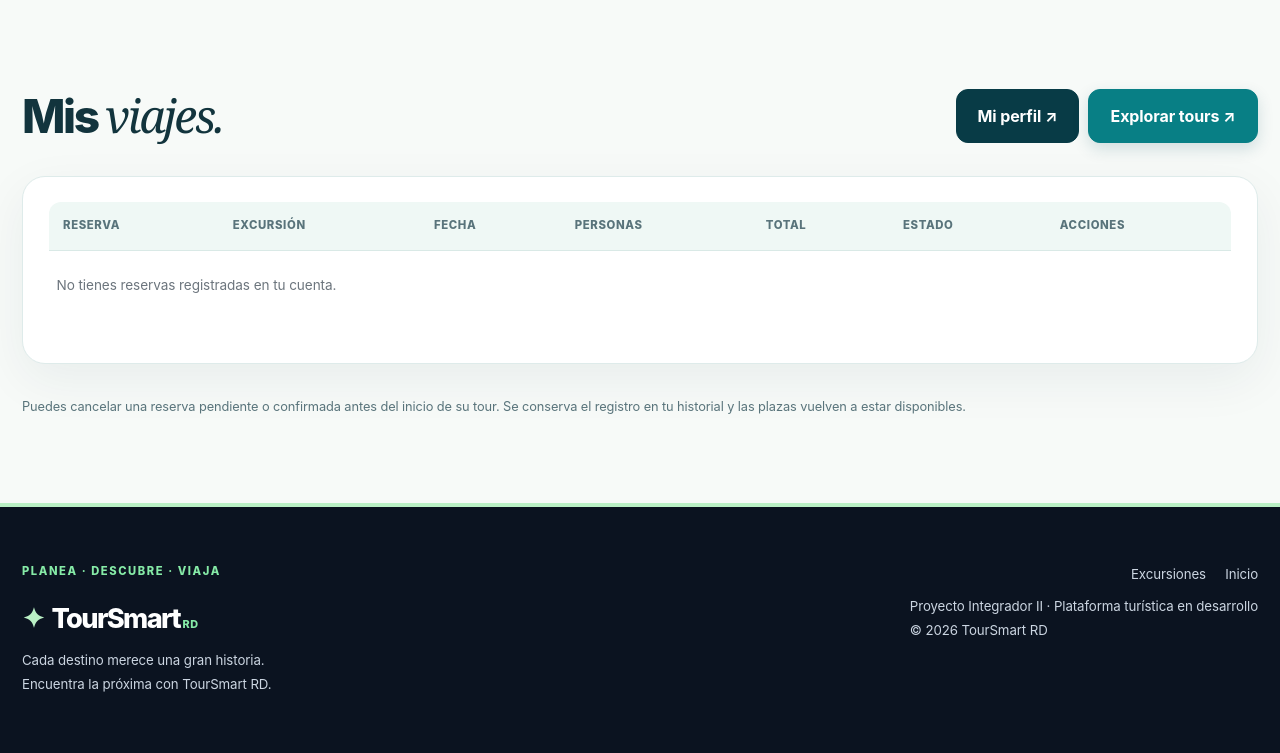
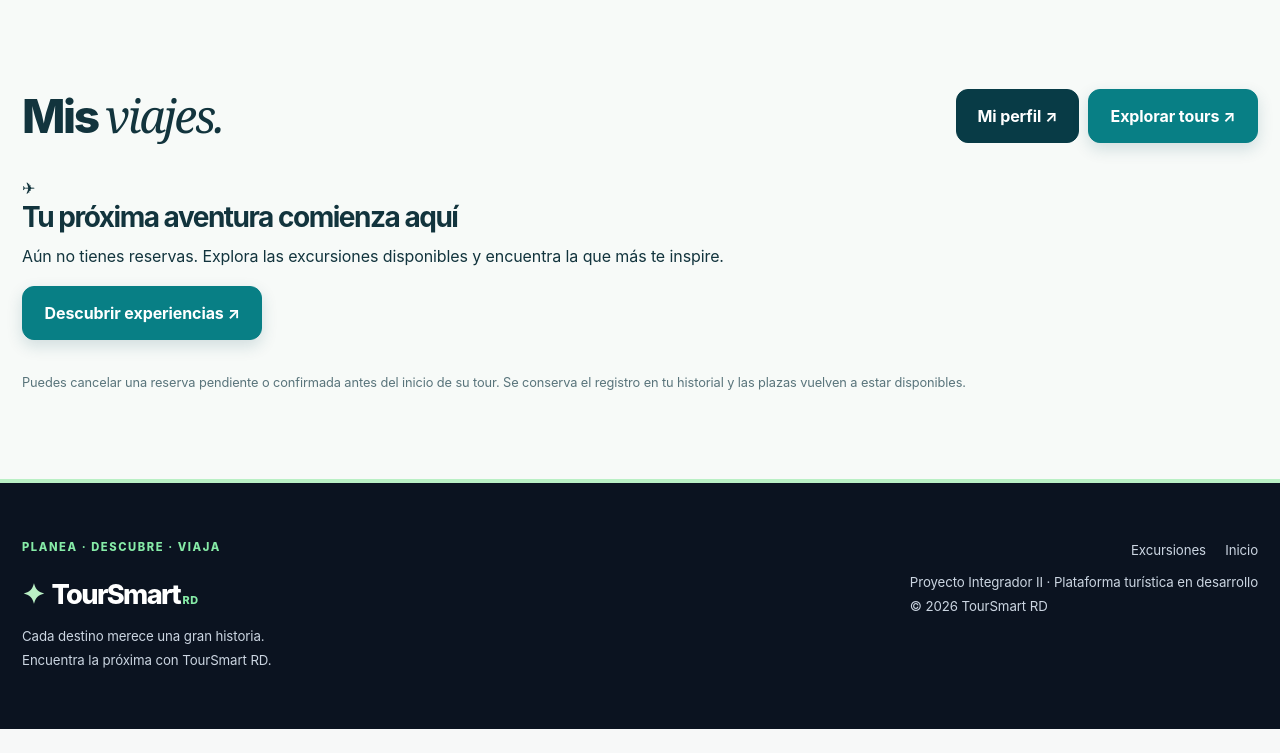
Before and after one commit to Omargenao25/AgenciaToursAPI, an ASP.NET Core app: template TourSmart.Web/Views/MiCuentaWeb/MisReservas.cshtml in a window 1280 px wide. Shown: the part 365-1118 px from the top of the page. After the commit the page ends 1094 px from the top, so only its background shows below. Run offline with ASP.NET Core 8, Linux system fonts and the light colour scheme; the template is opened without the code that fills it, so the values that code supplies are empty; the project's own start-up code is not run, and a stand-in starts its controllers and pages.

Commit message:
design(client): convertir mis reservas en tarjetas modernas con estados y acciones seguras

```diff
--- a/TourSmart.Web/Views/MiCuentaWeb/MisReservas.cshtml
+++ b/TourSmart.Web/Views/MiCuentaWeb/MisReservas.cshtml
@@ -8,37 +8,46 @@
 @if (TempData["Exito"] is string exito) { <div class="alert alert-success" role="status">@exito</div> }
 @if (TempData["Error"] is string error) { <div class="alert alert-warning" role="alert">@error</div> }
 <div class="dashboard-head mb-4"><h2>Mis <em>viajes.</em></h2><div class="d-flex gap-2 flex-wrap"><a class="btn btn-dark-pill" asp-controller="MiCuentaWeb" asp-action="Perfil">Mi perfil ↗</a><a class="btn btn-accent" asp-controller="Tours" asp-action="Index">Explorar tours ↗</a></div></div>
-<div class="dashboard-table"><div class="table-responsive"><table class="table align-middle">
-<thead><tr><th>Reserva</th><th>Excursión</th><th>Fecha</th><th>Personas</th><th>Total</th><th>Estado</th><th>Acciones</th></tr></thead>
-<tbody>
-@foreach (var item in Model)
+<div class="ts-client-reservations-grid">
+@if (!Model.Any())
 {
-<tr>
-  <td>#@item.Id</td>
-  <td><strong>@item.Tour</strong></td>
-  <td>@(item.FechaTour?.ToString("dd/MM/yyyy") ?? "Por confirmar")</td>
-  <td>@item.CantidadPersonas</td>
-  <td>RD$ @item.Total.ToString("N2")</td>
-  <td><span class="reservation-status @(item.Estado == "Confirmada" ? "is-confirmed" : item.Estado == "Cancelada" ? "is-cancelled" : "is-pending")">@item.Estado</span></td>
-  <td>
-    <a class="btn btn-sm btn-outline-secondary me-2 mb-1" asp-controller="MiCuentaWeb" asp-action="Comprobante" asp-route-id="@item.Id">Ver comprobante</a>
-    <a class="btn btn-sm btn-outline-primary me-2 mb-1" asp-controller="AdelantosWeb" asp-action="MiReserva" asp-route-id="@item.Id">Adelanto / pago</a>
-    @if (item.PuedeCancelar)
-    {
-      <form asp-controller="MiCuentaWeb" asp-action="CancelarMiReserva" asp-route-id="@item.Id" method="post" class="d-inline mi-cancel-form" data-reserva="@item.Id" data-tour="@item.Tour">
-        @Html.AntiForgeryToken()
-        <button type="submit" class="btn btn-sm btn-outline-danger">Cancelar reserva</button>
-      </form>
-    }
-    else
-    {
-      <span class="text-secondary small">—</span>
-    }
-  </td>
-</tr>
+  <div class="ts-client-empty">
+    <span class="ts-client-empty-icon" aria-hidden="true">✈</span>
+    <h3>Tu próxima aventura comienza aquí</h3>
+    <p>Aún no tienes reservas. Explora las excursiones disponibles y encuentra la que más te inspire.</p>
+    <a class="btn btn-accent" asp-controller="Tours" asp-action="Index">Descubrir experiencias ↗</a>
+  </div>
 }
-@if (!Model.Any()) { <tr><td colspan="7" class="text-secondary py-4">No tienes reservas registradas en tu cuenta.</td></tr> }
-</tbody></table></div></div>
+else
+{
+  @foreach (var item in Model.OrderByDescending(x => x.FechaReserva))
+  {
+    <article class="ts-client-reservation-card">
+      <div class="ts-client-reservation-top">
+        <span class="ts-client-booking-id">RESERVA #@item.Id</span>
+        <span class="reservation-status @(item.Estado == "Confirmada" ? "is-confirmed" : item.Estado == "Cancelada" ? "is-cancelled" : "is-pending")">@item.Estado</span>
+      </div>
+      <h3>@item.Tour</h3>
+      <div class="ts-client-reservation-data">
+        <div><span>Salida</span><strong>@(item.FechaTour?.ToString("dd/MM/yyyy") ?? "Por confirmar")</strong></div>
+        <div><span>Viajeros</span><strong>@item.CantidadPersonas</strong></div>
+        <div><span>Total de la reserva</span><strong>RD$ @item.Total.ToString("N2")</strong></div>
+      </div>
+      <div class="ts-client-reservation-actions">
+        <a class="btn btn-dark-pill btn-sm" asp-controller="MiCuentaWeb" asp-action="Comprobante" asp-route-id="@item.Id">Ver comprobante ↗</a>
+        <a class="btn btn-outline-primary btn-sm" asp-controller="AdelantosWeb" asp-action="MiReserva" asp-route-id="@item.Id">Adelanto / pago</a>
+        @if (item.PuedeCancelar)
+        {
+          <form asp-controller="MiCuentaWeb" asp-action="CancelarMiReserva" asp-route-id="@item.Id" method="post" class="mi-cancel-form" data-reserva="@item.Id" data-tour="@item.Tour">
+            @Html.AntiForgeryToken()
+            <button type="submit" class="btn btn-outline-danger btn-sm">Cancelar reserva</button>
+          </form>
+        }
+      </div>
+    </article>
+  }
+}
+</div>
 <p class="dashboard-footnote">Puedes cancelar una reserva pendiente o confirmada antes del inicio de su tour. Se conserva el registro en tu historial y las plazas vuelven a estar disponibles.</p>
 </div></section>
 
```
